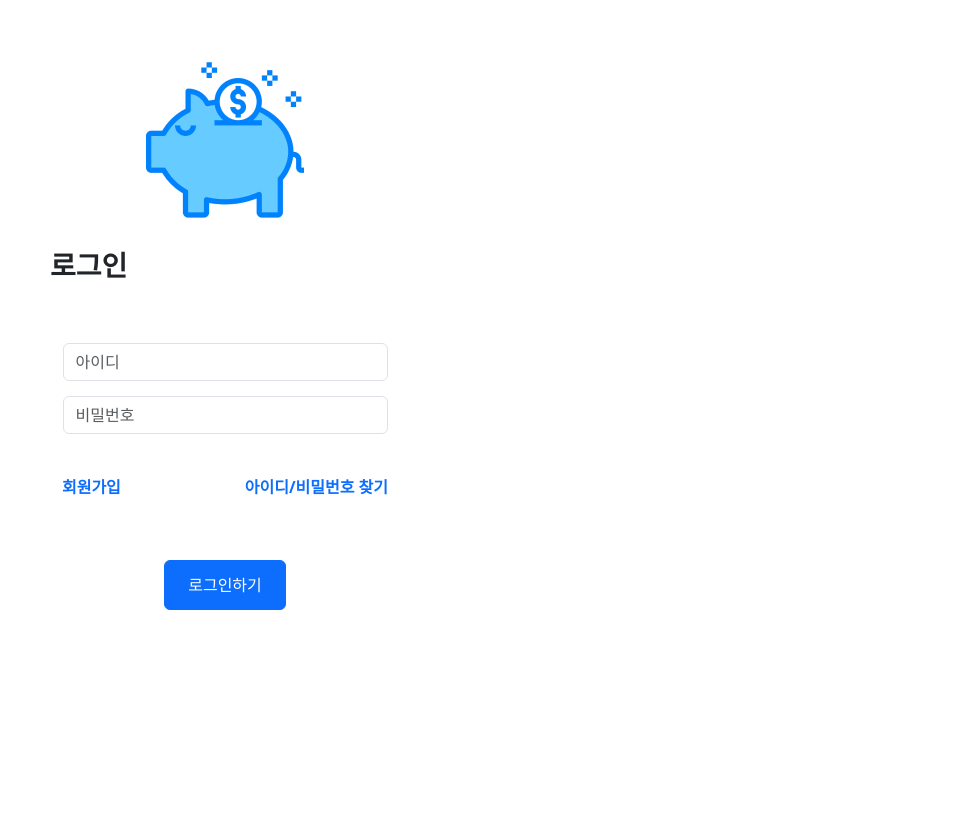
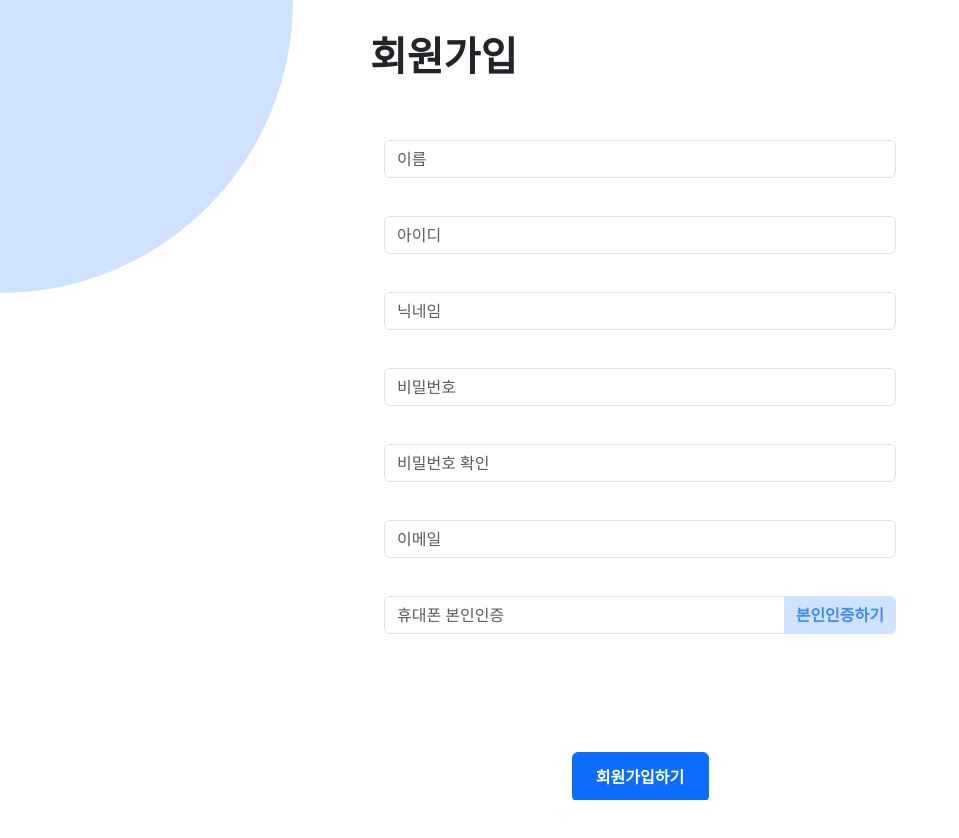
Before and after one commit to zosam-mosam/clink_ver2, a React (Create React App) app in the folder clink-react-app/: page / in a window 1280 px wide. Shown: the top 838 px of the page, without its empty margins (0-959 px from the left). After the commit the page ends 800 px from the top, so only its background shows below. Built offline with nearby package versions, Linux system fonts and the light colour scheme.

Commit message:
add : join, findId, findPwd 컴포넌트 추가

```diff
--- a/clink-react-app/src/App.css
+++ b/clink-react-app/src/App.css
@@ -1,38 +1,7 @@
 .App {
   text-align: center;
+  max-width: 640px;
+  max-height: 1000px;
+  margin: auto;
+  overflow: scroll;
 }
-
-.App-logo {
-  height: 40vmin;
-  pointer-events: none;
-}
-
-@media (prefers-reduced-motion: no-preference) {
-  .App-logo {
-    animation: App-logo-spin infinite 20s linear;
-  }
-}
-
-.App-header {
-  background-color: #282c34;
-  min-height: 100vh;
-  display: flex;
-  flex-direction: column;
-  align-items: center;
-  justify-content: center;
-  font-size: calc(10px + 2vmin);
-  color: white;
-}
-
-.App-link {
-  color: #61dafb;
-}
-
-@keyframes App-logo-spin {
-  from {
-    transform: rotate(0deg);
-  }
-  to {
-    transform: rotate(360deg);
-  }
-}
--- a/clink-react-app/src/App.js
+++ b/clink-react-app/src/App.js
@@ -1,10 +1,16 @@
 import './App.css';
+import FindId from './components/FindId';
+import FindPwd from './components/FindPwd';
+import Join from './components/Join';
 import Login from './components/Login';
 
 function App() {
   return (
     <div className="App">
-      <Login />
+      {/* <Login /> */}
+      <Join />
+      {/* <FindId/> */}
+      {/* <FindPwd /> */}
     </div>
   );
 }
--- /dev/null
+++ b/clink-react-app/src/components/FindId.js
@@ -0,0 +1,45 @@
+import React from 'react';
+import 'bootstrap/dist/css/bootstrap.min.css';
+import Button from 'react-bootstrap/Button';
+import Form from 'react-bootstrap/Form';
+import '../styles/FindId.scss';
+
+const FindId = () => {
+  return (
+    <div className="FindIdContainer">
+      <div className="FindIdBox">
+        <div className="FindIdTitle">아이디찾기</div>
+        <div className="FindIdForm">
+          <form action="findId.do" method="post">
+            <Form.Control
+              type="text"
+              id="inputPassword5"
+              placeholder="아이디"
+            />
+            <Form.Control
+              type="email"
+              id="inputPassword5"
+              placeholder="이메일"
+            />
+          </form>
+        </div>
+        <div className="FindIdBtnBox">
+          <Button
+            variant="primary"
+            className="FindIdSubmitBtn"
+            id="FindIdGotoPwd"
+            type="submit"
+          >
+            비밀번호 찾기
+            {/*href 주소 달기 */}
+          </Button>{' '}
+          <Button variant="primary" className="FindIdSubmitBtn" type="submit">
+            아이디 찾기
+          </Button>{' '}
+        </div>
+      </div>
+    </div>
+  );
+};
+
+export default FindId;
--- /dev/null
+++ b/clink-react-app/src/components/FindPwd.js
@@ -0,0 +1,45 @@
+import React from 'react';
+import 'bootstrap/dist/css/bootstrap.min.css';
+import Button from 'react-bootstrap/Button';
+import Form from 'react-bootstrap/Form';
+import '../styles/FindPwd.scss';
+
+const FindPwd = () => {
+  return (
+    <div className="FindPwdContainer">
+      <div className="FindPwdBox">
+        <div className="FindPwdTitle">비밀번호찾기</div>
+        <div className="FindPwdForm">
+          <form action="findPwd.do" method="post">
+            <Form.Control
+              type="text"
+              id="inputPassword5"
+              placeholder="아이디"
+            />
+            <Form.Control
+              type="email"
+              id="inputPassword5"
+              placeholder="이메일"
+            />
+          </form>
+        </div>
+        <div className="FindPwdBtnBox">
+          <Button
+            variant="primary"
+            className="FindPwdSubmitBtn"
+            id="FindPwdGotoId"
+            type="submit"
+          >
+            아이디 찾기
+            {/*href 주소 달기 */}
+          </Button>{' '}
+          <Button variant="primary" className="FindPwdSubmitBtn" type="submit">
+            비밀번호 찾기
+          </Button>{' '}
+        </div>
+      </div>
+    </div>
+  );
+};
+
+export default FindPwd;
--- /dev/null
+++ b/clink-react-app/src/components/Join.js
@@ -0,0 +1,80 @@
+import React from 'react';
+import 'bootstrap/dist/css/bootstrap.min.css';
+import Button from 'react-bootstrap/Button';
+import Form from 'react-bootstrap/Form';
+import InputGroup from 'react-bootstrap/InputGroup';
+import '../styles/Join.scss';
+
+const handleSubmit = (event) => {
+  event.preventDefault();
+};
+function joinHandler(){
+    console.log("전송");
+}
+
+const Join = () => {
+  return (
+    <div className="JoinContainer">
+      <div id="backgroundCircle"></div>
+      <form action='join.do' method='post' onSubmit={handleSubmit}>
+        <div className="JoinTitle">
+          <h1>회원가입</h1>
+        </div>
+        <div className="JoinInputBox">
+          <Form.Control
+            type="text"
+            name="name"
+            placeholder="이름"
+            className="joinInput"
+          />
+          <Form.Control
+            type="text"
+            name="id"
+            placeholder="아이디"
+            className="joinInput"
+          />{' '}
+          <Form.Control
+            type="text"
+            name="nickname"
+            placeholder="닉네임"
+            className="joinInput"
+          />{' '}
+          <Form.Control
+            type="password"
+            name="password"
+            placeholder="비밀번호"
+            className="joinInput"
+          />
+          <Form.Control
+            type="password"
+            name="confirmPassword"
+            placeholder="비밀번호 확인"
+            className="joinInput"
+          />
+          <Form.Control
+            type="email"
+            name="email"
+            placeholder="이메일"
+            className="joinInput"
+          />
+          <InputGroup className="joinInput">
+            <Form.Control
+              placeholder="휴대폰 본인인증"
+            />
+            <Button variant="outline-secondary" id="JoinIdentifyBtn"
+            >
+              본인인증하기
+            </Button>
+          </InputGroup>
+        </div>
+      </form>
+      <div className="JoinBtnBox">
+        <Button variant="primary" className="LoginSubmitBtn" type="submit" onClick={joinHandler}>
+          회원가입하기
+        </Button>{' '}
+      </div>
+    </div>
+  );
+};
+
+export default Join;
--- a/clink-react-app/src/components/Login.js
+++ b/clink-react-app/src/components/Login.js
@@ -20,25 +20,23 @@ const Login = () => {
       <div className="LoginTitle">
         <h2>로그인</h2>
       </div>
-      <form onSubmit={handleSubmit}>
+      <form action="login.do" method="post" onSubmit={handleSubmit}>
         <div className="LoginForm">
-          <Form.Control
-            type="text"
-            id="inputPassword5"
-            aria-describedby="passwordHelpBlock"
-            placeholder="아이디"
-          />
+          <Form.Control type="text" id="inputPassword5" placeholder="아이디" />
           <Form.Control
             type="password"
             id="inputPassword5"
-            aria-describedby="passwordHelpBlock"
             placeholder="비밀번호"
           />
         </div>
       </form>
       <div className="joinNfindBox">
-        <button className="LoginJoinBtn">회원가입</button>
-        <button className="LoginFindBtn">아이디/비밀번호 찾기</button>
+        <button className="LoginJoinBtn">
+          <a href="join.do">회원가입</a>
+        </button>
+        <button className="LoginFindBtn">
+          <a href="findIdPwdLink">아이디/비밀번호 찾기</a>
+        </button>
       </div>
       <div className="LoginButtonBox">
         <Button variant="primary" className="LoginSubmitBtn" type="submit">
--- /dev/null
+++ b/clink-react-app/src/styles/FindId.scss
@@ -0,0 +1,48 @@
+.App{
+    width: 100vw;
+    height: 100vh;
+}
+.FindIdContainer {
+  width: 100%;
+  height: 100%;
+  display: flex;
+  flex-direction: column;
+  justify-content: center;
+  .FindIdBox {
+      width: 90%;
+      height: 27%;
+      padding: 15px;
+    border: 2px solid #0d6efd;
+    border-radius: 10px;
+
+    margin: 0 auto;
+    .FindIdTitle{
+        color: #0D6EFD;
+        font-size: 20px;
+        font-weight: 1000;
+        text-align: left;
+        margin:5px 0 30px 0 ;
+    }
+    .FindIdForm{
+        #inputPassword5{
+            margin-bottom: 20px;
+        }
+    }
+    .FindIdBtnBox{
+        display: flex;
+        justify-content:space-between;
+        #FindIdGotoPwd{
+            background-color: #ffffff;
+            color: #0D6EFD;
+            border: 1.5px solid #0D6EFD;
+        }
+        .FindIdSubmitBtn{
+            font-size: 16px;
+            margin-bottom: 10px;
+            font-weight: 900;
+            width: 130px;
+            height: 50px;
+        }
+    }
+  }
+}
--- /dev/null
+++ b/clink-react-app/src/styles/FindPwd.scss
@@ -0,0 +1,48 @@
+.App{
+    width: 100vw;
+    height: 100vh;
+}
+.FindPwdContainer {
+  width: 100%;
+  height: 100%;
+  display: flex;
+  flex-direction: column;
+  justify-content: center;
+  .FindPwdBox {
+      width: 90%;
+      height: 27%;
+      padding: 15px;
+    border: 2px solid #0d6efd;
+    border-radius: 10px;
+
+    margin: 0 auto;
+    .FindPwdTitle{
+        color: #0D6EFD;
+        font-size: 20px;
+        font-weight: 1000;
+        text-align: left;
+        margin:5px 0 30px 0 ;
+    }
+    .FindPwdForm{
+        #inputPassword5{
+            margin-bottom: 20px;
+        }
+    }
+    .FindPwdBtnBox{
+        display: flex;
+        justify-content:space-between;
+        #FindPwdGotoId{
+            background-color: #ffffff;
+            color: #0D6EFD;
+            border: 1.5px solid #0D6EFD;
+        }
+        .FindPwdSubmitBtn{
+            font-size: 16px;
+            margin-bottom: 10px;
+            font-weight: 900;
+            width: 130px;
+            height: 50px;
+        }
+    }
+  }
+}
--- /dev/null
+++ b/clink-react-app/src/styles/Join.scss
@@ -0,0 +1,49 @@
+#backgroundCircle {
+  width: 585px;
+  height: 585px;
+  border-radius: 50%;
+  position: absolute;
+  top: -292px;
+  left: -292px;
+  background-color: #cfe2ff;
+  z-index: 1;
+}
+.JoinContainer {
+  text-align: center;
+  .JoinTitle > h1 {
+    font-weight: 1000;
+    margin: 32px 0 60px 50px;
+    text-align: left;
+    position: relative;
+    z-index: 99;
+  }
+  .JoinInputBox {
+    .joinInput {
+      position: relative;
+      z-index: 99;
+      width: 80%;
+      width: 80%;
+
+      height: 38px;
+      margin: 0 auto;
+      margin-bottom: 38px;
+      z-index: 2;
+    }
+  }
+  .JoinBtnBox > Button {
+    width: 137px;
+    height: 50px;
+    margin-top: 80px;
+    font-weight: bold;
+  }
+  #JoinIdentifyBtn {
+    color: #3d8bfd;
+    font-weight: 800;
+    background-color: #cfe2ff;
+    border: none;
+    :hover {
+    //   background-color: hsl(216, 72%, 15%);
+
+    }
+  }
+}
--- a/clink-react-app/src/styles/Login.scss
+++ b/clink-react-app/src/styles/Login.scss
@@ -1,8 +1,8 @@
 .LoginContainer {
-  width: 450px;
-  height: 1024px;
+  text-align: center;
+  width: 100%;
+  height: 100%;
   .LoginImage {
-    // margin-top: 61px;
     margin: 61px auto 0;
     img {
       width: 158px;
@@ -36,12 +36,16 @@
       font-weight: 600;
       margin-top: 25px;
       margin-bottom: 60px;
+      a{
+        text-decoration: none;
+      }
     }
   }
-  .LoginButtonBox > Button {
+  .LoginSubmitBtn {
     background-color: #0d6efd;
     width: 122px;
     height: 50px;
+    margin: 0 auto;
   }
 }
 
```
